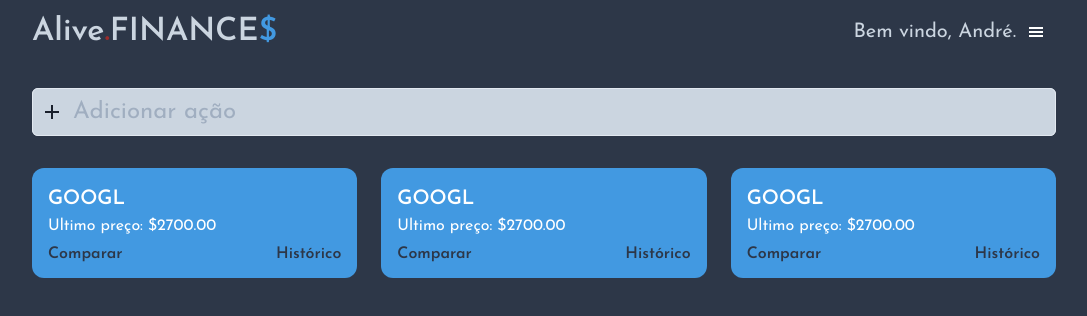
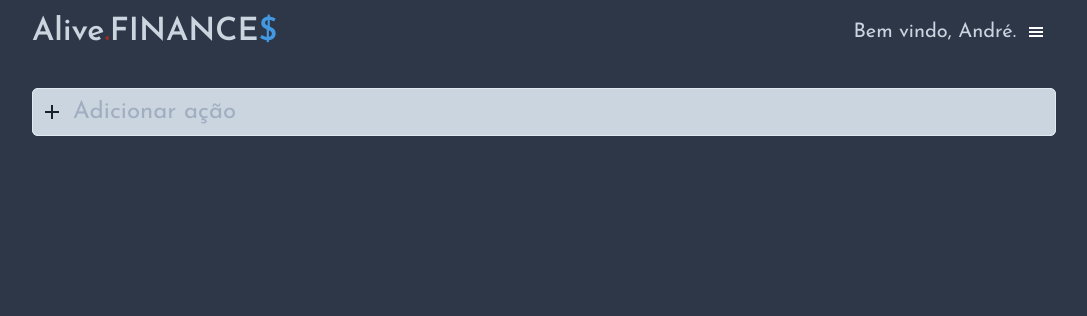
Before and after one commit to faakit/alive.finance, a Next.js app in the folder frontend/: page /dashboard in a window 1280 px wide. Shown: the top 316 px of the page, without its empty margins (96-1183 px from the left). Built offline with nearby package versions, Linux system fonts and the light colour scheme.

Commit message:
feat: Added api integration to get stocks on dashboard
Using sessionstorage to keep stocks

```diff
--- a/frontend/src/components/DashboardStock/index.tsx
+++ b/frontend/src/components/DashboardStock/index.tsx
@@ -3,10 +3,12 @@
 import { HistoricModal } from "./HistoricModal";
 
 interface DashboardStockProps {
-    title: string;
+    name: string;
+    lastPrice: number;
+    pricedAt: string;
 }
 
-export function DashboardStock({ title }: DashboardStockProps) {
+export function DashboardStock({ name, lastPrice, pricedAt }: DashboardStockProps) {
     return (
         <Box
         minW="250px"
@@ -25,16 +27,20 @@
                 fontSize="xl"
                 fontWeight="bold"
             >
-                {title}
+                {name}
             </Text>
 
             <Text color="white" fontSize="md">
-                Ultimo preço: $2700.00
+                Ultimo preço: $ {lastPrice}
+            </Text>
+
+            <Text color="white" fontSize="md">
+                Precificação do dia: {pricedAt}
             </Text>
 
             <Flex justifyContent="space-between" mt="2">
-                <ComparisonModal title={title} />
-                <HistoricModal title={title} />
+                <ComparisonModal title={name} />
+                <HistoricModal title={name} />
             </Flex>
         </Box>
     )
--- a/frontend/src/pages/_app.tsx
+++ b/frontend/src/pages/_app.tsx
@@ -2,11 +2,14 @@
 import { ChakraProvider } from '@chakra-ui/react';
 
 import { theme } from '../styles/theme';
+import { DashboardStocksProvider } from '../services/hooks/useDashboardStocks';
 
 function MyApp({ Component, pageProps }: AppProps) {
   return (
     <ChakraProvider theme={theme}>
-      <Component {...pageProps} />
+      <DashboardStocksProvider>
+        <Component {...pageProps} />
+      </DashboardStocksProvider>
     </ChakraProvider>
   )
 }
--- a/frontend/src/pages/dashboard.tsx
+++ b/frontend/src/pages/dashboard.tsx
@@ -1,25 +1,30 @@
+import React from "react"
+import { NextPage } from "next"
+
 import { Flex } from "@chakra-ui/react"
-import { NextPage } from "next"
-import React from "react"
+
 import { DashboardStock } from "../components/DashboardStock"
 import { Header } from "../components/Header"
 import { StockInput } from "../components/StockInput"
+import { useDashboardStocks } from "../services/hooks/useDashboardStocks"
 
 const Dashboard: NextPage = () => {
-    function handleSubmit(stock: string) {
-        console.log(stock);
+    const { getStock, stocks } = useDashboardStocks();
+
+    async function handleSubmit(stock: string) {
+        await getStock(stock);
     }
 
     return (
         <Flex w={"80%"} margin="0 auto" direction="column">
             <Header />
 
-            <StockInput mt='2rem' handleSubmit={(stock) => handleSubmit(stock)}/>
+            <StockInput mt='2rem' handleSubmit={(stock) => handleSubmit(stock)} />
 
             <Flex wrap="wrap" gap={6} mt="2rem" justifyContent="start">
-                <DashboardStock title={"GOOGL"}/>
-                <DashboardStock title={"GOOGL"}/>
-                <DashboardStock title={"GOOGL"}/>
+                {stocks.map((stock) => (
+                    <DashboardStock key={stock.name} name={stock.name} lastPrice={stock.lastPrice} pricedAt={stock.pricedAt} />
+                ))}
             </Flex>
         </Flex>
     )
--- /dev/null
+++ b/frontend/src/services/api.ts
@@ -0,0 +1,5 @@
+import axios from 'axios';
+
+export const api = axios.create({
+    baseURL: 'http://localhost:3001'
+});
--- /dev/null
+++ b/frontend/src/services/hooks/useDashboardStocks.tsx
@@ -0,0 +1,59 @@
+import { createContext, ReactNode, useContext, useEffect, useState } from "react";
+import { api } from "../api";
+
+interface Stock {
+    name: string;
+    lastPrice: number;
+    pricedAt: string;
+}
+
+interface DashboardStocksProviderProps {
+    children: ReactNode;
+}
+
+interface DashboardStocksContextData {
+    stocks: Stock[];
+    getStock: (stock: string) => Promise<void>;
+}
+
+const DashboardStocksContext = createContext<DashboardStocksContextData>({} as DashboardStocksContextData);
+
+export function DashboardStocksProvider({ children }: DashboardStocksProviderProps) {
+    const [stocks, setStocks] = useState<Stock[]>([]);
+
+    useEffect(() => {
+        const localData = localStorage.getItem('@alive.finances');
+        if(!!localData) {
+            setStocks(JSON.parse(localData));
+        }
+    }, [])
+
+    async function getStock(stock: string) {
+        const { data }: { data: Stock } = await api.get(`/stock/${stock.toLowerCase()}/quote`);
+
+        const parsedData = {
+            name: data.name,
+            lastPrice: data.lastPrice,
+            pricedAt: new Date(data.pricedAt).toLocaleDateString('pt-BR', {
+                day: '2-digit',
+                month: 'long',
+                year: 'numeric'
+            })
+        }
+
+        setStocks([...stocks, parsedData]);
+        localStorage.setItem("@alive.finances", JSON.stringify([...stocks, parsedData]));
+    }
+
+    return (
+        <DashboardStocksContext.Provider value={{ stocks, getStock }}>
+            {children}
+        </DashboardStocksContext.Provider>
+    )
+}
+
+export function useDashboardStocks() {
+    const context = useContext(DashboardStocksContext);
+
+    return context;
+}
```
Also changed, not shown: 1 other file (tests, documents, lock files or other folders).
